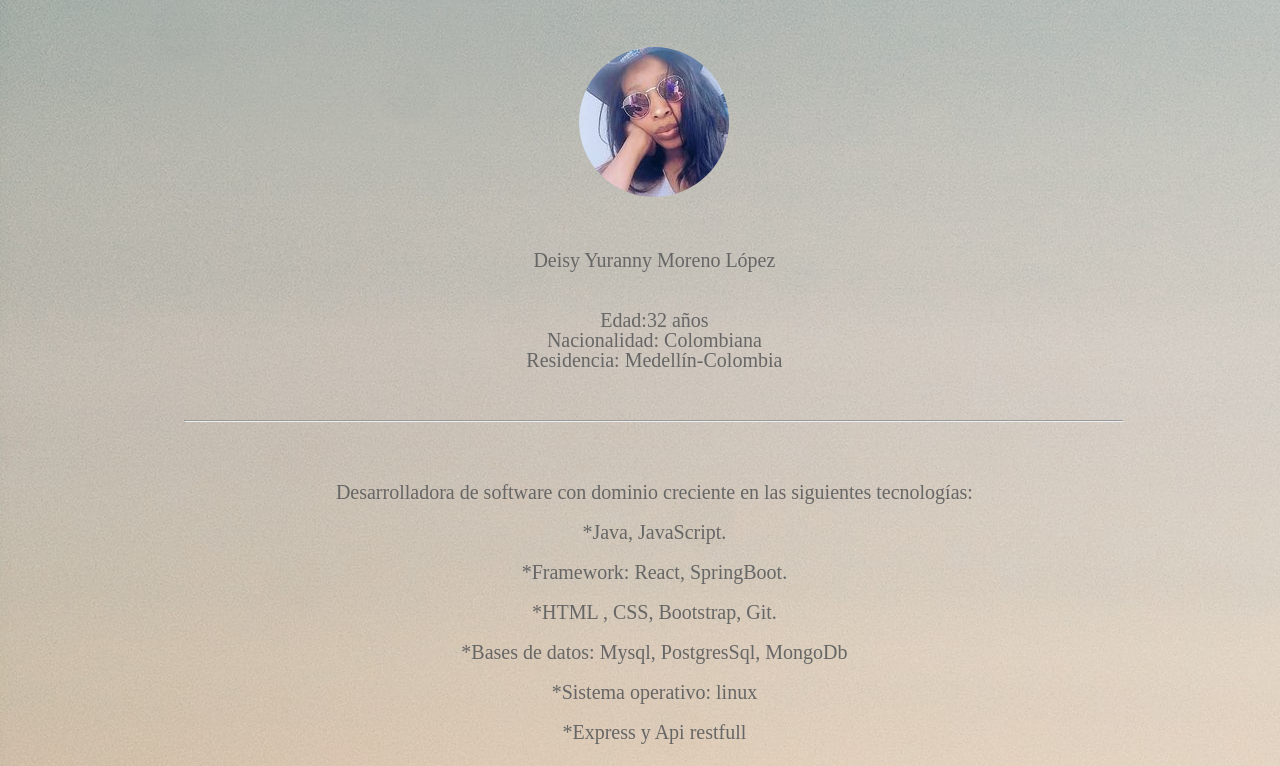
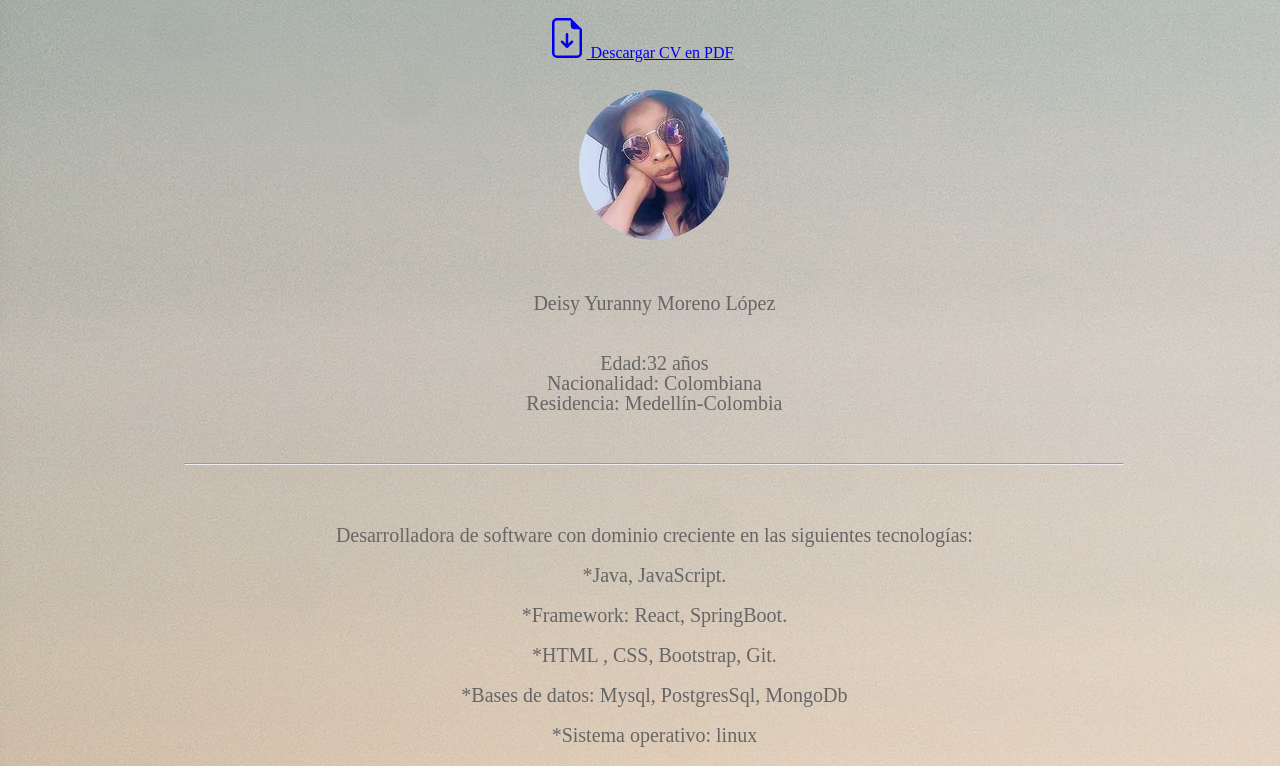
Before and after one commit to deisymorlop1103/Portafolio-Deisy-Moreno-Lopez, a website: page presentacion.html in a window 1280 px wide. Shown: the part 269-1035 px from the top of the page. Drawn offline with Linux system fonts and the light colour scheme.

Commit message:
Update presentacion.html
add link descarga

```diff
--- a/presentacion.html
+++ b/presentacion.html
@@ -26,6 +26,16 @@
     <div class="titulo">
             <P><span><h1>PRESENTACIÓN</h1></span></P>
     </div><br><br>
+    <div class="contenedor">
+      <a href="/CVDeisyMorenoL.pdf" type="download" >
+        <span class="descarga">   <svg xmlns="http://www.w3.org/2000/svg" width="40" height="40" fill="currentColor" class="bi bi-file-earmark-arrow-down" viewBox="0 0 16 16">
+          <path d="M8.5 6.5a.5.5 0 0 0-1 0v3.793L6.354 9.146a.5.5 0 1 0-.708.708l2 2a.5.5 0 0 0 .708 0l2-2a.5.5 0 0 0-.708-.708L8.5 10.293V6.5z"/>
+          <path d="M14 14V4.5L9.5 0H4a2 2 0 0 0-2 2v12a2 2 0 0 0 2 2h8a2 2 0 0 0 2-2zM9.5 3A1.5 1.5 0 0 0 11 4.5h2V14a1 1 0 0 1-1 1H4a1 1 0 0 1-1-1V2a1 1 0 0 1 1-1h5.5v2z"/>
+        </svg> Descargar CV en PDF
+
+        </span>
+      </a>
+    </div>
 <div id="pagewrap">
         <section>
             <div class="presentacion">
```
